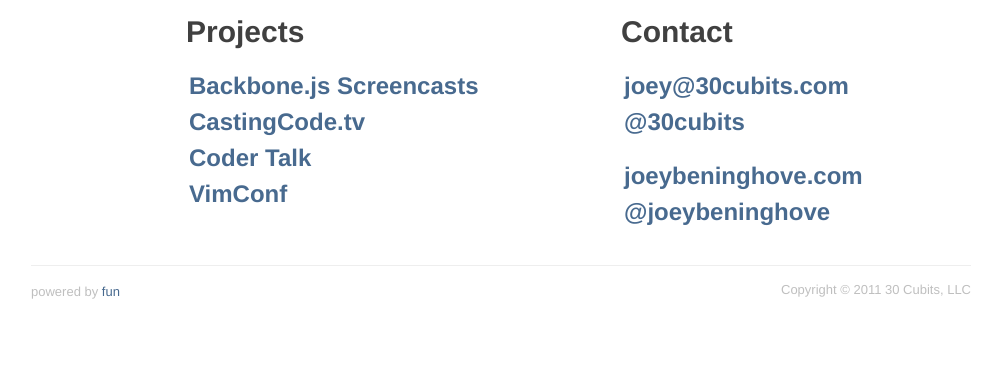
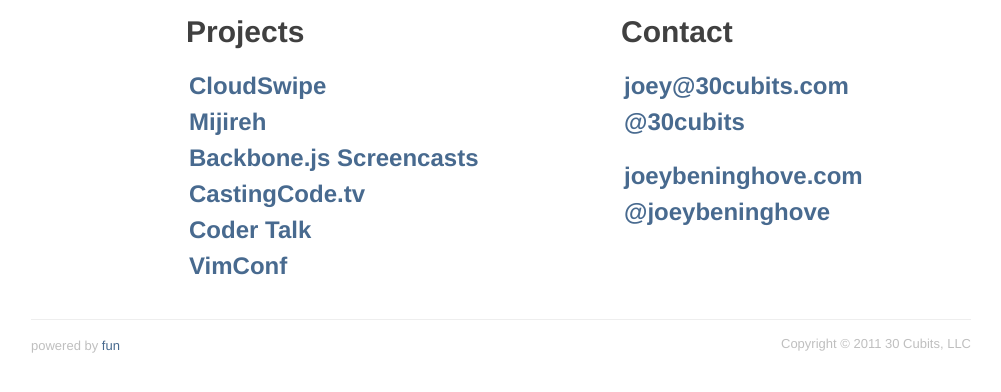
Before and after one commit to 30cubits/30cubits.github.com, a plain HTML site: page index.html in a window 1280 px wide. Shown: the part 390-782 px from the top of the page, without its empty margins (139-1140 px from the left). Drawn offline with nearby package versions, Linux system fonts and the light colour scheme.

Commit message:
Adding mijireh and cloudswipe

```diff
--- a/index.html
+++ b/index.html
@@ -26,6 +26,16 @@
         <section>
           <h1>Projects</h1>
           <ul>
+            <li>
+              <h2>
+                <a href='http://cloudswipe.com'>CloudSwipe</a>
+              </h2>
+            </li>
+            <li>
+              <h2>
+                <a href='http://mijireh.com'>Mijireh</a>
+              </h2>
+            </li>
             <li>
               <h2>
                 <a href='http://backbonescreencasts.com'>Backbone.js Screencasts</a>
```
